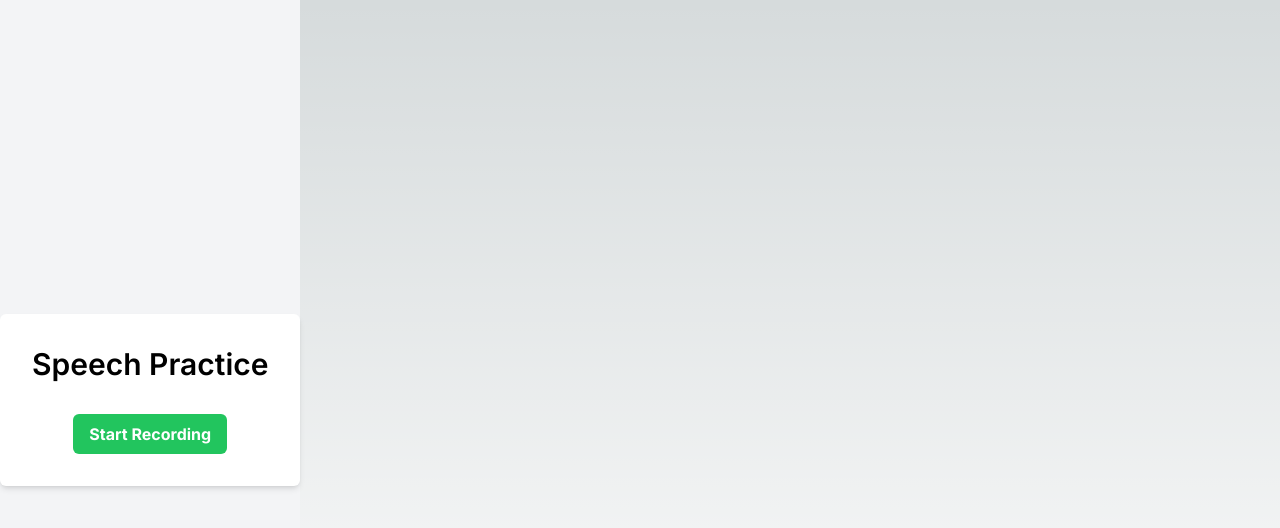
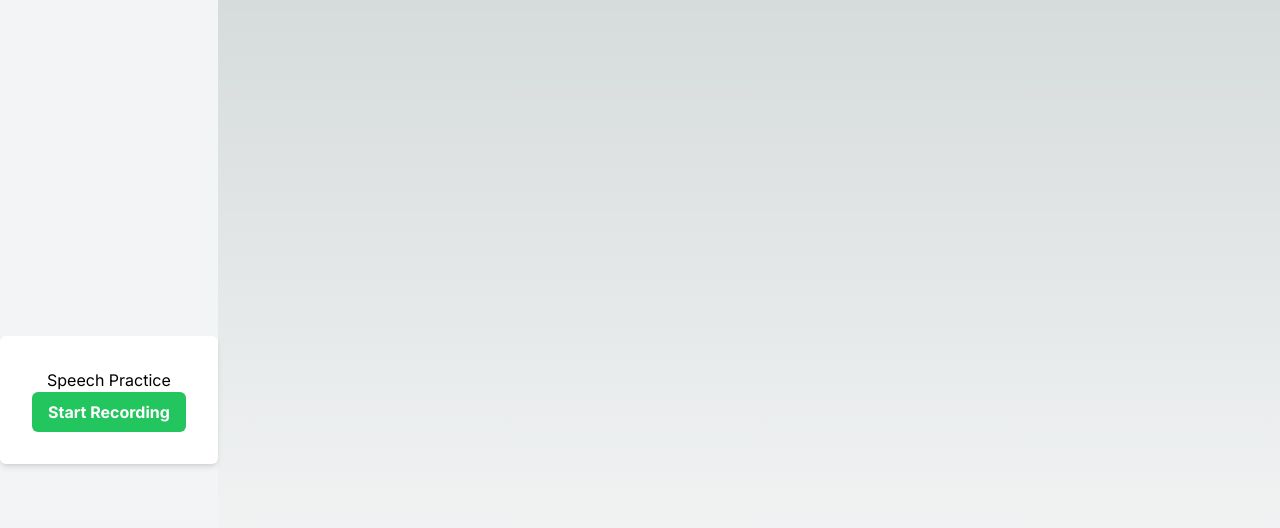
Before and after one commit to ahmedmahmud/ichack24, a Next.js app: page /student/speech_practice in a window 1280 px wide. Shown: the top 528 px of the page. Built offline with nearby package versions, Linux system fonts and the light colour scheme.

Commit message:
pushed incomlete

```diff
--- a/app/student/speech_practice/page.js
+++ b/app/student/speech_practice/page.js
@@ -1,17 +1,44 @@
 'use client'
 import SpeechRecorder from './SpeechRecorder';
+import React, { useState } from 'react';
 
 const SpeechPracticePage = () => {
+  const [timelineItems, setTimelineItems] = useState([]);
+
+  // Function to add a new item to the timeline
+  const addTimelineItem = () => {
+    const newItem = {
+      title: `Event ${timelineItems.length + 1}`,
+      description: 'Lorem ipsum dolor sit amet, consectetur adipiscing elit.',
+      date: new Date().toLocaleDateString(),
+    };
+
+    // Update the state with the new item
+    setTimelineItems((prevItems) => [...prevItems, newItem]);
+  };
+
   return (
     <div className="join">
     <div>
         <div className="flex flex-col items-center justify-center h-screen bg-gray-100">
 <div className="bg-white p-8 rounded-md shadow-md text-center">
-  <h1 className="text-3xl font-semibold mb-8">Speech Practice</h1>
+<button onClick={addTimelineItem}>Speech Practice</button>
   <SpeechRecorder />
+  <ul className="timeline timeline-vertical">
+        {timelineItems.map((item, index) => (
+          <li key={index}>
+            <div className="timeline-start timeline-box">{item.title}</div>
+            <div className="timeline-middle">{item.description}</div>
+            <div className="timeline-end timeline-box">{item.date}</div>
+            <hr />
+          </li>
+        ))}
+      </ul>
 </div>
 </div>
-    </div>
+</div>
+
+
     </div>
   );
 };
```
